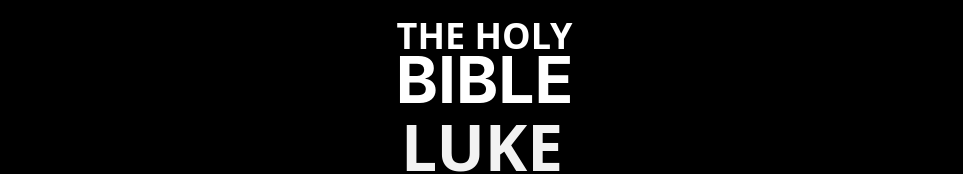
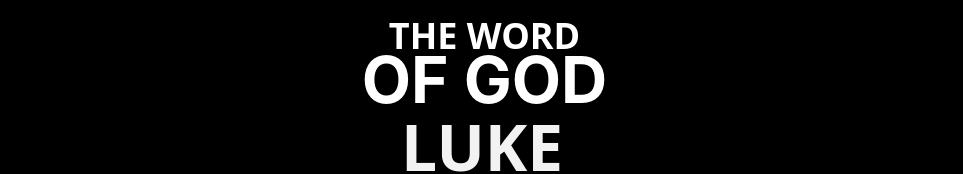
Before and after one commit to jnutt367/luke, a Next.js app: page / in a window 1280 px wide. Shown: the top 174 px of the page, without its empty margins (158-1121 px from the left). Built offline with nearby package versions, Linux system fonts and the light colour scheme.

Commit message:
Update index.js
Change Title

```diff
--- a/pages/index.js
+++ b/pages/index.js
@@ -17,9 +17,9 @@ export default function Home() {
 
 
          <div className={styles.hero}>
-                <h2 className={styles.holy}>THE HOLY</h2>
+                <h2 className={styles.holy}>THE WORD</h2>
                 <h1 className={styles.bible}>
-                    <a href="https://the-holy-bible.vercel.app/" target="_blank">BIBLE</a>
+                    <a href="https://the-holy-bible.vercel.app/" target="_blank">OF GOD</a>
                 </h1>
 
         <h1 className={styles.title}>
```
